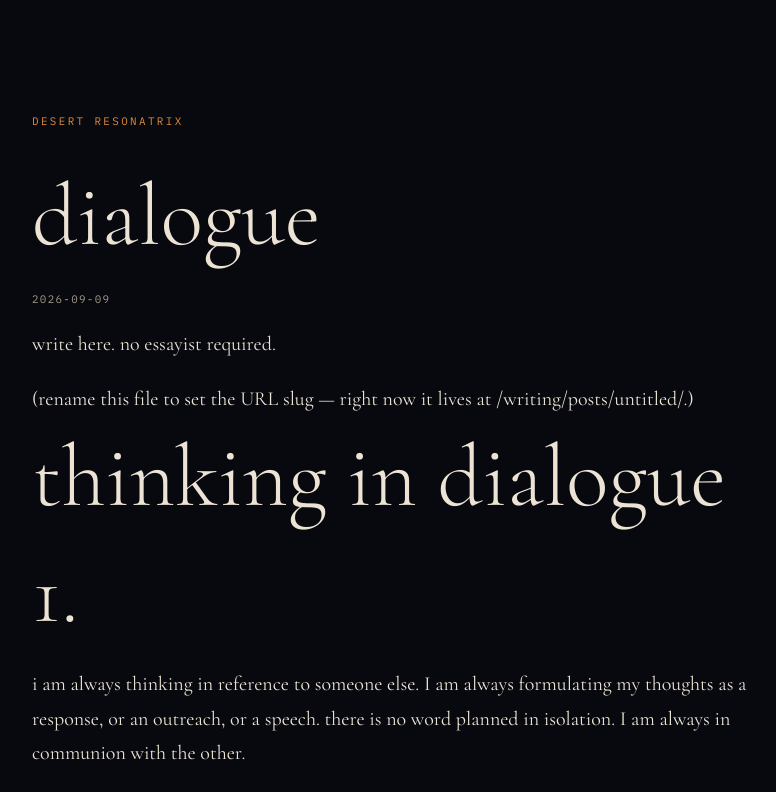
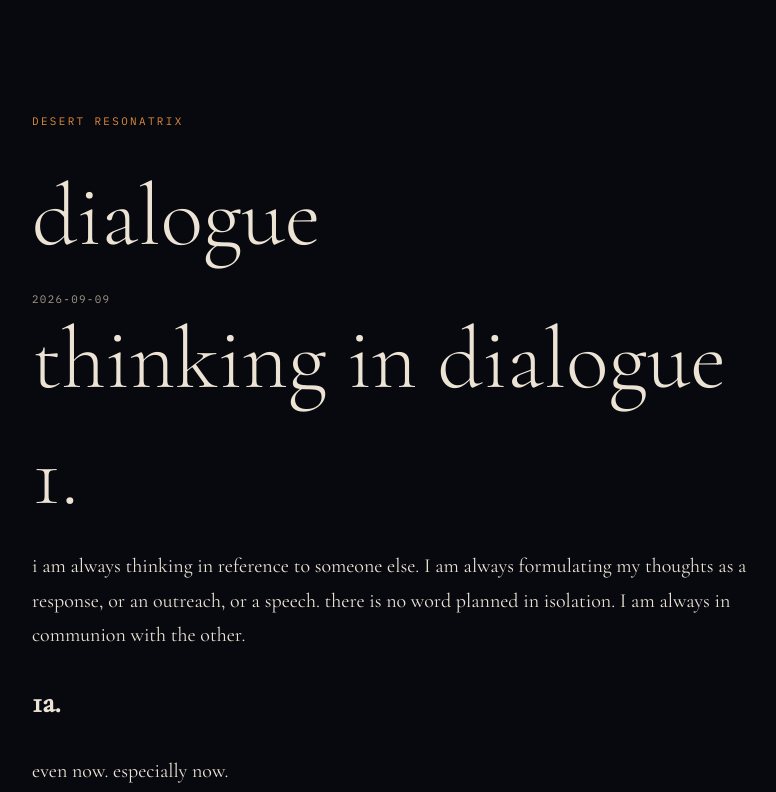
Before and after one commit to resonatingloop/resonatingloop.github.io, an Eleventy site: page writing/co-kybernetic-thoughts.md in a window 1280 px wide. Shown: the top 792 px of the page, without its empty margins (240-1016 px from the left). Built offline with nearby package versions, Linux system fonts and the light colour scheme; Eleventy itself is replaced by a stand-in of ours; files that its build step writes are made by us from their sources.

Commit message:
Update co-kybernetic-thoughts.md

```diff
--- a/writing/co-kybernetic-thoughts.md
+++ b/writing/co-kybernetic-thoughts.md
@@ -6,10 +6,6 @@ eleventyExcludeFromCollections: true
 # visibility: public (shows in the archive) · unlisted (this — live by direct
 # URL only, noindex) · private (move the file to _drafts/ instead; never built)
 ---
-
-write here. no essayist required.
-
-(rename this file to set the URL slug — right now it lives at /writing/posts/untitled/.)
 # thinking in dialogue
 
 # 1.
```
